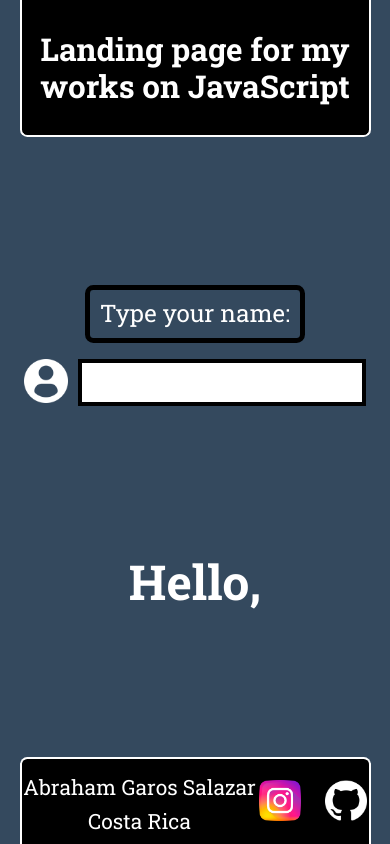
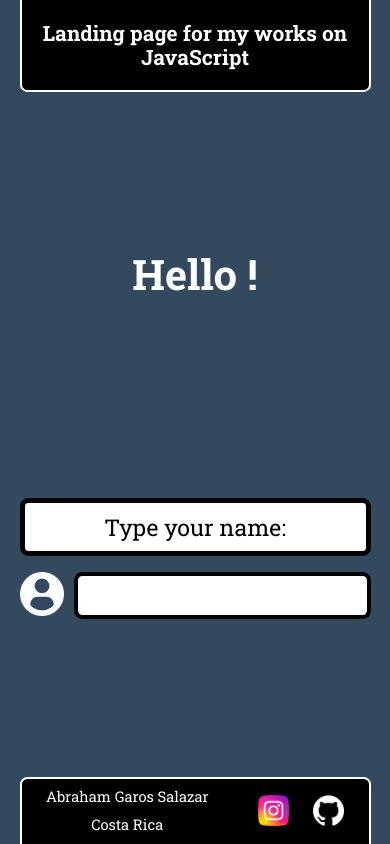
Before and after one commit to StergiousCR/nameChangeAutomatization, a plain HTML site: page index.html in a window 390 px wide. Drawn offline with Linux system fonts and the light colour scheme.

Commit message:
I already added the mobile first, but not the BTN

```diff
--- a/CSS/styles.css
+++ b/CSS/styles.css
@@ -41,7 +41,7 @@ img {
 
 /* Header */
 .banner-header {
-    padding: 3rem 1.5rem;
+    padding: 2rem 1.5rem;
     background-color: var(--black);
     border-bottom-right-radius: .7rem;
     border-bottom-left-radius: .7rem;
@@ -50,42 +50,64 @@ img {
 }
 .banner-header h1 {
     text-align: center;
-    font-size: 3rem;
+    font-size: 2rem;
     color: var(--white);
 }
 .d-none {
     display: none;
 }
 
+/* Agregar nombre persona  */
+.person-name {
+    font-size: 2rem;
+    text-align: center;
+    color: var(--white);
+}
+.person-name h1 {
+    margin-bottom: 4rem;
+}
+.hideGreeting p {  /* Este aun no se ejecuta ya que se hace hasta que exista el boton */
+    display: none;
+}
+.showGreeting p {
+    display: block;
+}
+
 /*  Formulario  */
 #form-cliente {
-    font-size: 2rem;
+    font-size: 1.8rem;
     text-align: center;
     display: flex;
     flex-direction: column;
     align-items: center;
+    max-width: 40rem;
 }
 #form-cliente label {
     margin-bottom: 1.5rem;
     padding: 1rem;
     border-radius: .8rem;
-    display: inline-block;
-    color: var(--white);
+    display: inline;
+    width: 100%;
+    background-color: var(--white);
     border: .5rem solid var(--black);
-    background-color: transparent;
-    font-size: 2.3rem;
+    font-size: 2.2rem;
 }
 #input-name {
     display: flex;
     align-items: flex-start;
+    width: 100%;
 }
 #input-name img {
     width: 4.2rem;
     height: 4.2rem;
     margin-right: 1rem;
     filter: invert(100%);
+    flex: 1;
 }
 #form-cliente input {
+    display: inline-block;
+    flex: 10;
+    border-radius: .8rem;
     height: 4.5rem;
     text-align: center;
     border: .4rem solid var(--black);
@@ -95,23 +117,10 @@ img {
     color: var(--white);
     margin-top: 1rem;
     padding: 1.5rem;
-    width: 20rem;
+    width: 15rem;
     font-weight: 800;
     cursor: pointer;
     border-radius: 2rem;
-}
-
-/* Texto Change  */
-.txt-change {
-    font-size: 2.3rem;
-    text-align: center;
-    color: var(--white);
-}
-.hideGreeting p {  /* Este aun no se ejecuta ya que se hace hasta que exista el boton */
-    display: none;
-}
-.showGreeting p {
-    display: block;
 }
 
 
@@ -131,14 +140,14 @@ img {
     margin: var(--no-space-around);
     padding-bottom: 1rem;
     text-align: center;
-    font-size: 2rem;
+    font-size: 1.4rem;
     color: var(--white);
 }
 .footer p:first-child {
-    padding-top: 1.5rem;
+    padding-top: 1rem;
 }
 .social-media img {
-    width: 4rem;
+    width: 3rem;
 }
 #insta-logo {
     margin-left: 2rem;
--- a/app.js
+++ b/app.js
@@ -1,6 +1,6 @@
 // Variables
 const firstTxt = document.querySelector('#firstTxt'); // Aca me taigo el input
-const txtChange = document.querySelector('#txt-change'); // Aca me traigo el span o donde va el nombre ingresado
+const personName = document.querySelector('#person-name'); // Aca me traigo el span o donde va el nombre ingresado
 const greeting = document.querySelector('#greeting'); // Este lo traigo oculto para luego cambiarle la clase nada mas
 const addBtn = document.querySelector('#addBtn');
 
@@ -18,7 +18,7 @@ addBtn.classList.add('d-none');
 
 function validacionInput(e) {
 
-    txtChange.textContent = e.target.value;
+    personName.textContent = e.target.value;
 
     if(firstTxt.value != '') {
         showGreeting();
--- a/index.html
+++ b/index.html
@@ -20,6 +20,16 @@
     </header>
 
 
+    <section class="container person-name">
+
+        <h1>Hello <span id="person-name"></span> !</h1>
+        <div id="greeting" class="hideGreeting">
+            <p>I'm Abraham Garos :)</p>
+            <p>> Welcome to my page <</p>
+        </div>
+
+    </section> <!-- Aca se inyecta el Js puro -->
+
     <!-- Aca se creara el formulario  -->
     <main>
         <form id="form-cliente" class="container">
@@ -31,18 +41,8 @@
             </div>
             <button id="addBtn" type="button"> Add name </button>
 
-        </form>
+        </form>  <!--  Validacion Cliente -->
     </main>
-
-
-    <section class="container txt-change">
-        <h1>Hello, <span id="txt-change"></span></h1>
-        <div id="greeting" class="hideGreeting">
-            <p>I'm Abraham Garos :)</p>
-            <p>> Welcome to my page <</p>
-        </div>
-
-    </section>
 
 
     <footer class="container footer">
```
